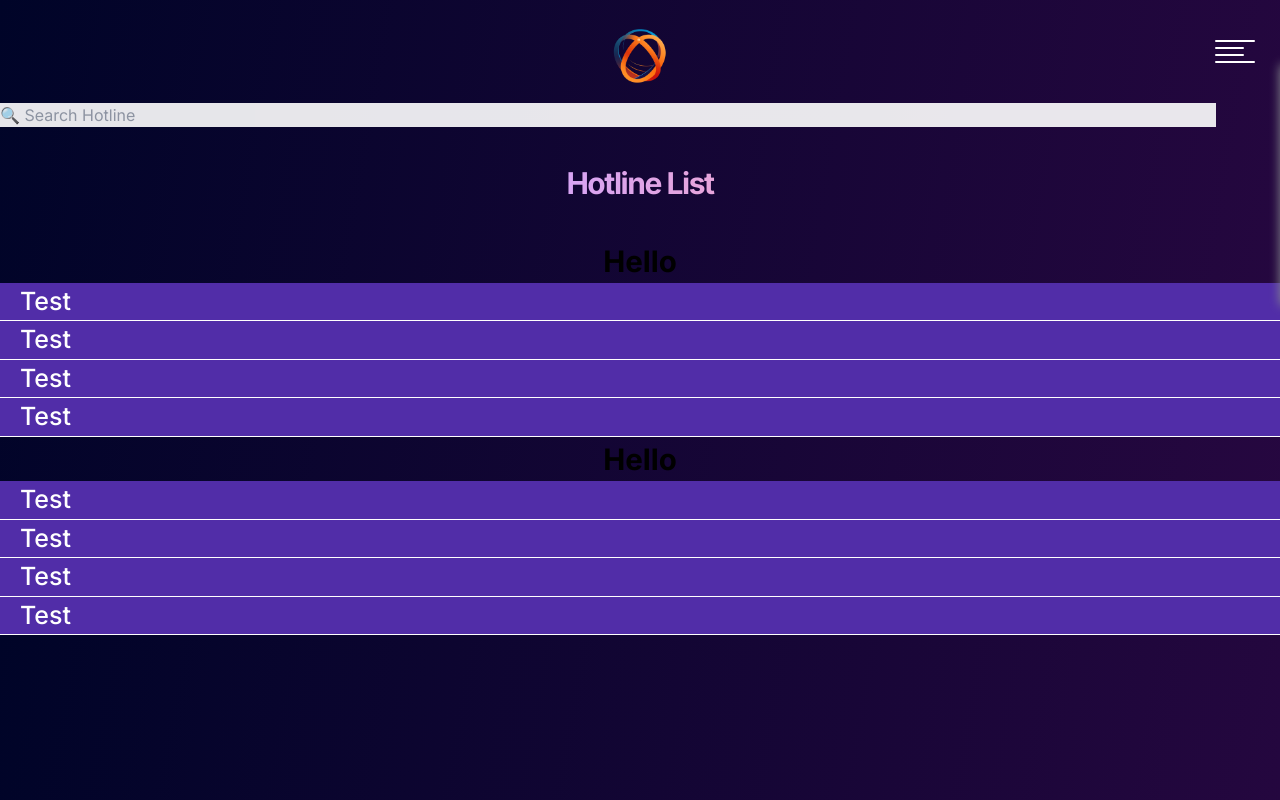
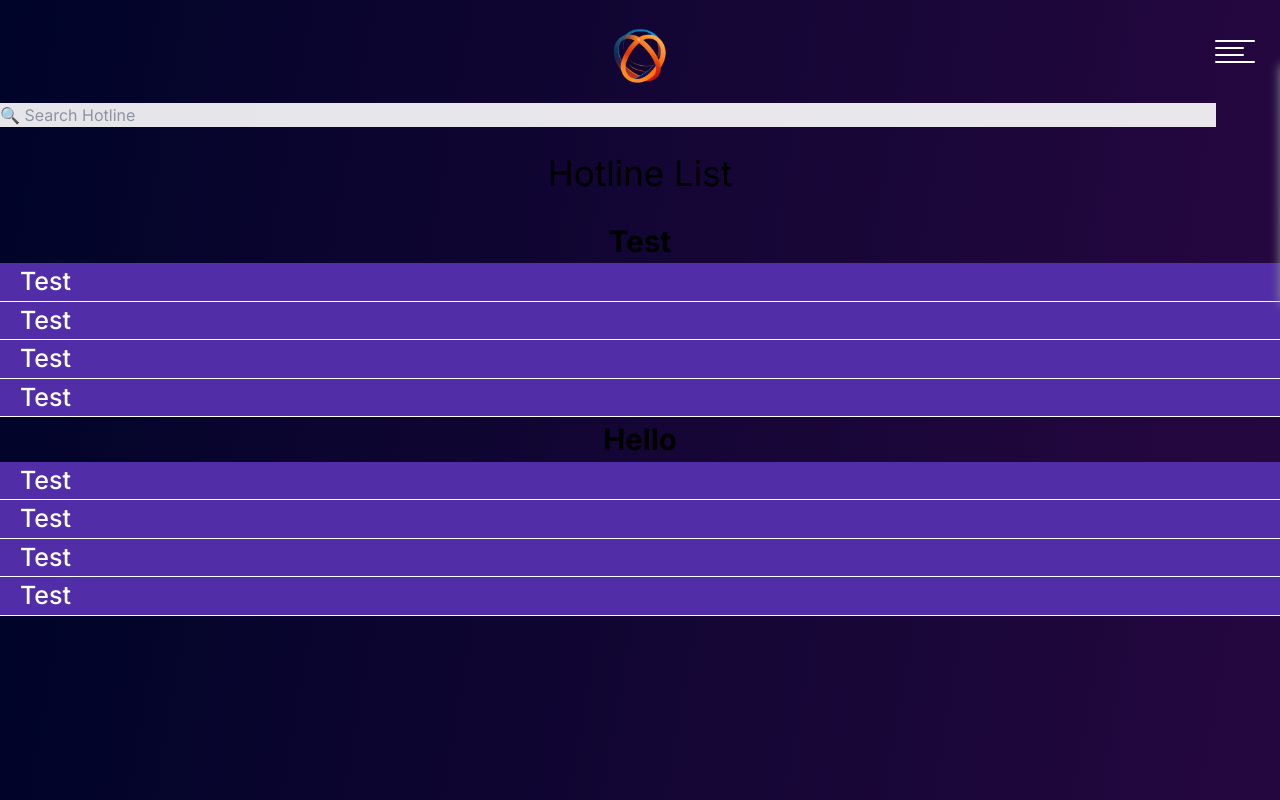
Before and after one commit to BhuwanTiwari2002/crisisconnector_web, a Next.js app: page /Hotlines in a window 1280 px wide. Built offline with nearby package versions, Linux system fonts and the light colour scheme; no server answers.

Commit message:
got the data to work

```diff
--- a/app/Hotlines/page.js
+++ b/app/Hotlines/page.js
@@ -25,7 +25,20 @@ const fetchData = async () => {
 }
 fetchData();
 
-const HotlineSearch = () => {
+const HotlineSearch = async () => {
+    {
+      let data = await getHotlineData('hotline');
+      let test = "";
+      data.forEach(({title, types}) => {
+        test = title;
+        console.log(title);
+        console.log(types);
+        types.forEach(({ name, link }) => {
+          console.log(name);
+        });
+      })
+    }
+
   return (
     <form>
       <div className="form-group mt-3">
@@ -37,14 +50,14 @@ const HotlineSearch = () => {
           placeholder="🔍 Search Hotline"
         />
       </div>
-      <h1 id="rainbow-heading-text" style={{ textAlign: 'center' }}>
+      <h1 style={{ margin: '20px' , textAlign: 'center', fontSize: '35px'}}>
         Hotline List
       </h1>
 
 
     <div id="hotlineList" className="form-group">
         <div className="hotlineTitle">
-          <h2>Hello</h2>
+          <h2>Test</h2>
           <div className="hotlineName">
             <a>Test</a>
             <a>Test</a>
--- a/app/api/hotline/route.js
+++ b/app/api/hotline/route.js
@@ -1,4 +1,4 @@
 export async function GET(request) {
-    const data = require('../Data/hotlines.json');
+    const data = require('../data/hotlines.json');
     return new Response(JSON.stringify(data));
 }
--- a/app/api/resource/route.js
+++ b/app/api/resource/route.js
@@ -1,4 +1,4 @@
 export async function GET(request) {
-    const data = require('../Data/resources.json');
+    const data = require('../data/resources.json');
     return new Response(JSON.stringify(data));
 }
```
